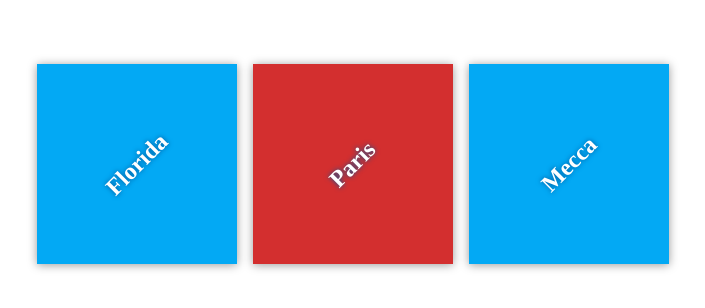
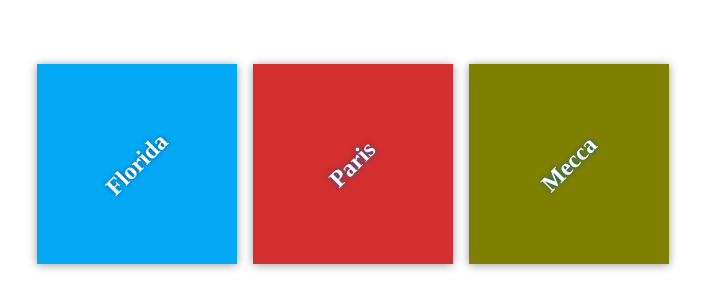
Before and after one commit to waelabdelhamid/my-travel-plans, a plain HTML site: page index.html in a window 1280 px wide. Shown: the part 236-544 px from the top of the page, without its empty margins (287-992 px from the left). Drawn offline with Linux system fonts and the light colour scheme.

Commit message:
Style destinations

```diff
--- a/css/app.css
+++ b/css/app.css
@@ -53,3 +53,7 @@ h2 {
 #paris {
     background-color: #d32f2f;
 }
+
+#mecca {
+    background-color: #808000;
+}
```
